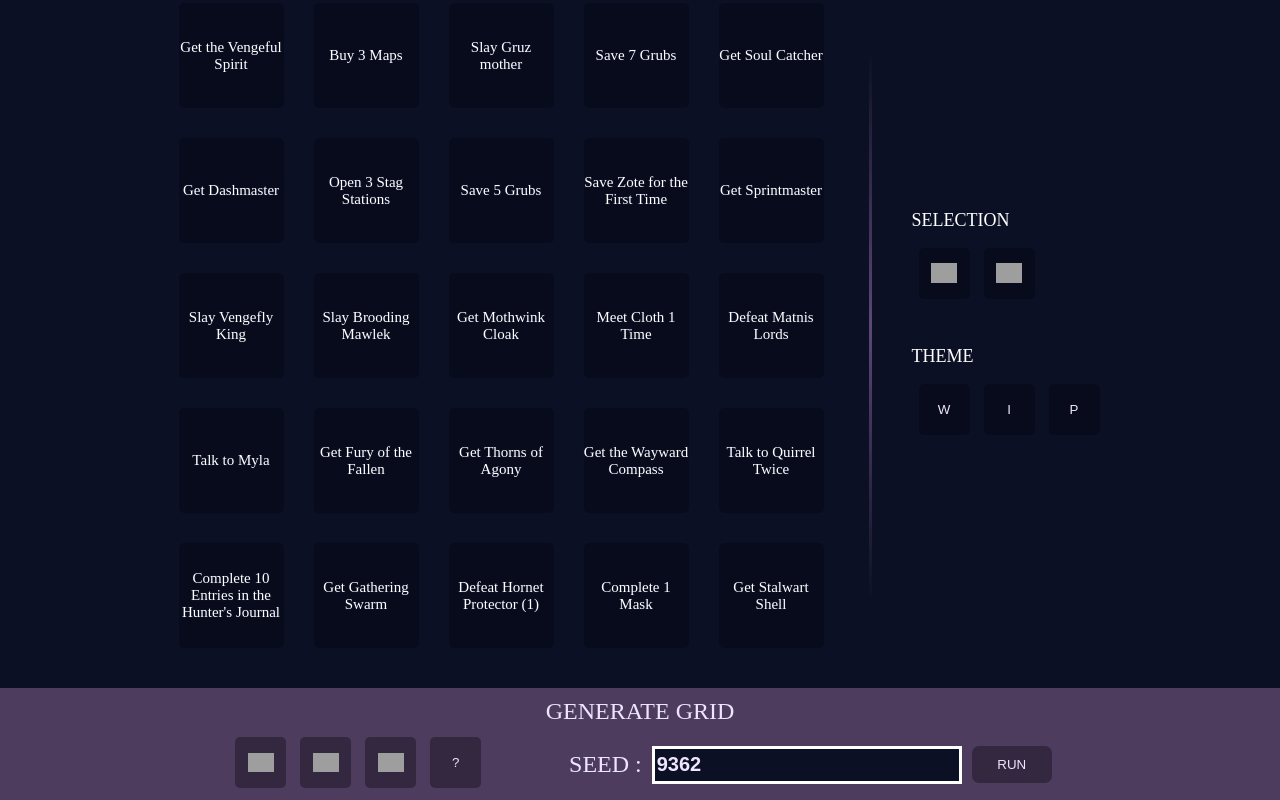
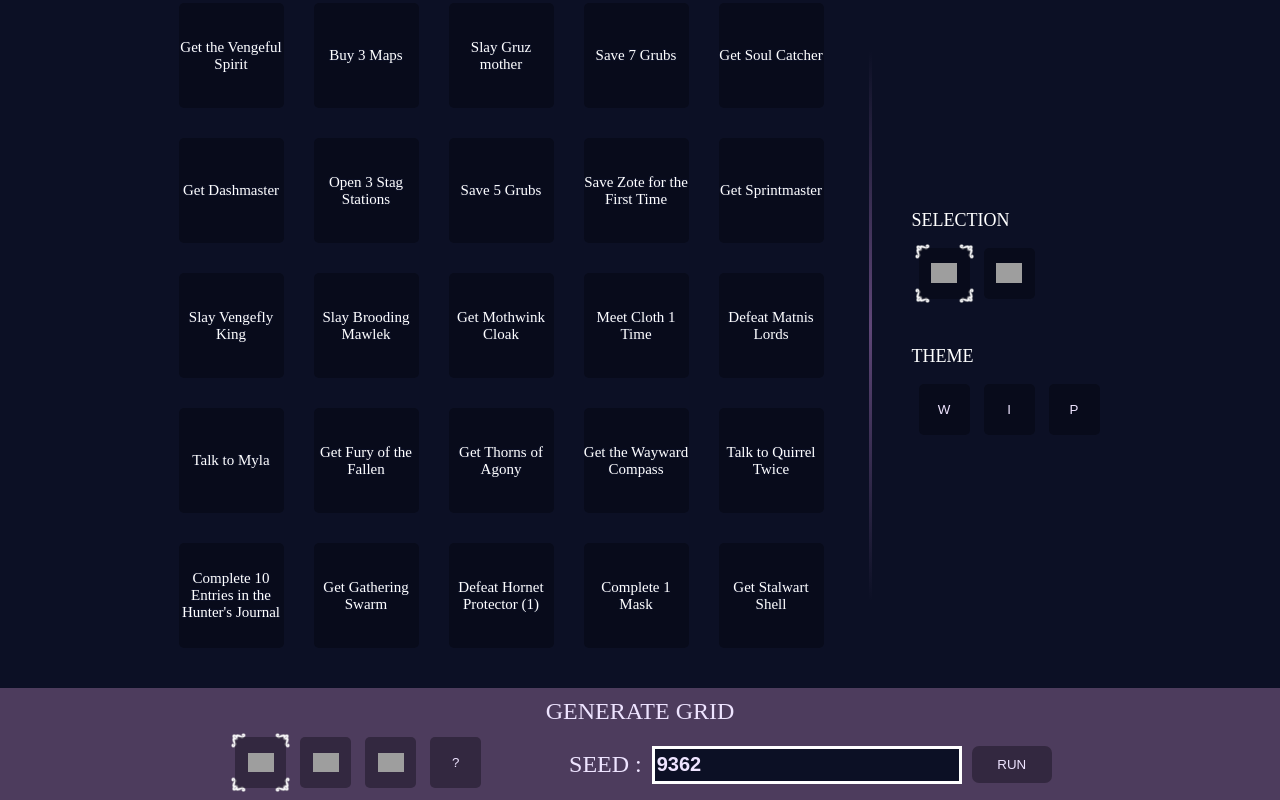
Before and after one commit to Tekatre/BingoHK, a SvelteKit app in the folder hallownest_bingo/: page / in a window 1280 px wide. Shown: the part 742-1542 px from the top of the page. Built offline with nearby package versions, Linux system fonts and the light colour scheme; grey boxes are pictures that could not be loaded; a web font is replaced by a local one.

Commit message:
[+] interface buttons feedback

```diff
--- a/hallownest_bingo/src/routes/+page.svelte
+++ b/hallownest_bingo/src/routes/+page.svelte
@@ -29,7 +29,6 @@
   }
 
   function handle_length_mode_select(len_code: string, seeded: boolean) {
-    //console.log(seed, seeded);
     classes_grid = [
       ["", "", "", "", ""],
       ["", "", "", "", ""],
@@ -46,7 +45,47 @@
     ];
     len = len_code;
     [grid_id, seed] = generate_bingo(len, seed, grid_id, seeded, data.entries);
-    //console.log(seed);
+    console.log(len);
+  }
+
+  function check_short(len: string): string {
+    if (len == "short") {
+      return "selected";
+    } else {
+      return "";
+    }
+  }
+
+  function check_mid(len: string): string {
+    if (len == "mid") {
+      return "selected";
+    } else {
+      return "";
+    }
+  }
+
+  function check_long(len: string): string {
+    if (len == "long") {
+      return "selected";
+    } else {
+      return "";
+    }
+  }
+
+  function check_select(select_state: boolean): string {
+    if (select_state) {
+      return "selected";
+    } else {
+      return "";
+    }
+  }
+
+  function check_lock(select_state: boolean): string {
+    if (!select_state) {
+      return "selected";
+    } else {
+      return "";
+    }
   }
 
   let win_grid: number[][] = [
@@ -100,7 +139,7 @@
       <h4>SELECTION</h4>
       <div class="button-list">
         <button
-          class="inter-button"
+          class={`inter-button ${check_select(select_state)}`}
           on:click={() => {
             select_state = true;
           }}
@@ -109,7 +148,7 @@
           </div></button
         >
         <button
-          class="inter-button"
+          class={`inter-button ${check_lock(select_state)}`}
           on:click={() => {
             select_state = false;
           }}
@@ -138,7 +177,7 @@
   <section class="bingo-generator">
     <div class="button-list">
       <button
-        class="inter-button selected"
+        class={`inter-button ${check_short(len)}`}
         id="short"
         on:click={() => {
           handle_length_mode_select("short", false);
@@ -149,7 +188,7 @@
         </div></button
       >
       <button
-        class="inter-button"
+        class={`inter-button ${check_mid(len)}`}
         id="mid"
         on:click={() => {
           handle_length_mode_select("mid", false);
@@ -159,7 +198,7 @@
         </div></button
       >
       <button
-        class="inter-button"
+        class={`inter-button ${check_long(len)}`}
         id="long"
         on:click={() => {
           handle_length_mode_select("long", false);
--- a/hallownest_bingo/src/style.css
+++ b/hallownest_bingo/src/style.css
@@ -339,6 +339,14 @@
   overflow-x: auto;
 }
 
+.inter-button.selected {
+  background-image: url("button-selector.png");
+  background-size: 90%;
+  background-repeat: no-repeat;
+  background-position: 49%;
+  color: var(--lightTxt-D);
+}
+
 h4 {
   color: var(--lightTxt-L);
   font-size: large;
```
